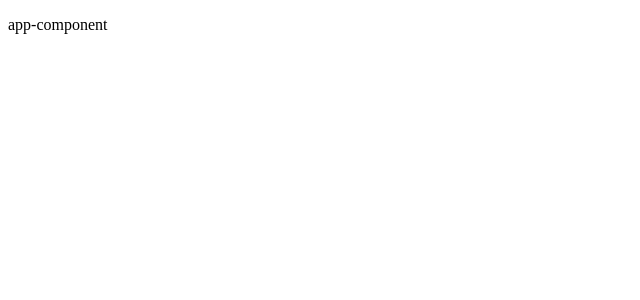
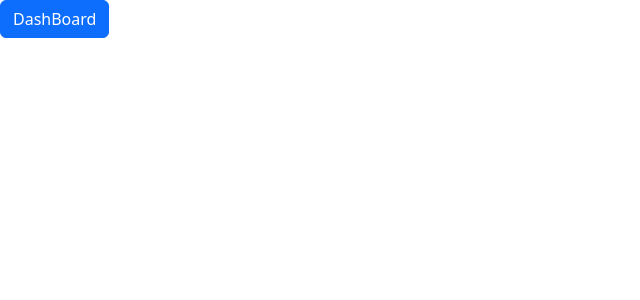
Before and after one commit to FelipeTC06/SurfSync, an Angular app: page / in a window 1280 px wide. Shown: the top 300 px of the page, without its empty margins (0-640 px from the left). Built offline with nearby package versions, Linux system fonts and the light colour scheme.

Commit message:
feat: add bootstrap5.3.2

```diff
--- a/angular.json
+++ b/angular.json
@@ -30,9 +30,12 @@
               "src/assets"
             ],
             "styles": [
+              "node_modules/bootstrap/dist/css/bootstrap.min.css",
               "src/styles.scss"
             ],
-            "scripts": []
+            "scripts": [
+              "node_modules/bootstrap/dist/js/bootstrap.min.js"
+            ]
           },
           "configurations": {
             "production": {
--- a/package.json
+++ b/package.json
@@ -18,6 +18,7 @@
     "@angular/platform-browser": "^16.1.0",
     "@angular/platform-browser-dynamic": "^16.1.0",
     "@angular/router": "^16.1.0",
+    "bootstrap": "^5.3.2",
     "rxjs": "~7.8.0",
     "tslib": "^2.3.0",
     "zone.js": "~0.13.0"
--- a/src/app/app.component.html
+++ b/src/app/app.component.html
@@ -1,2 +1,2 @@
+<button type="button" routerLink="dashboard" class="btn btn-primary">DashBoard</button>
 <router-outlet></router-outlet>
-<p>app-component</p>
```
Also changed, not shown: 1 other file (tests, documents, lock files or other folders).
